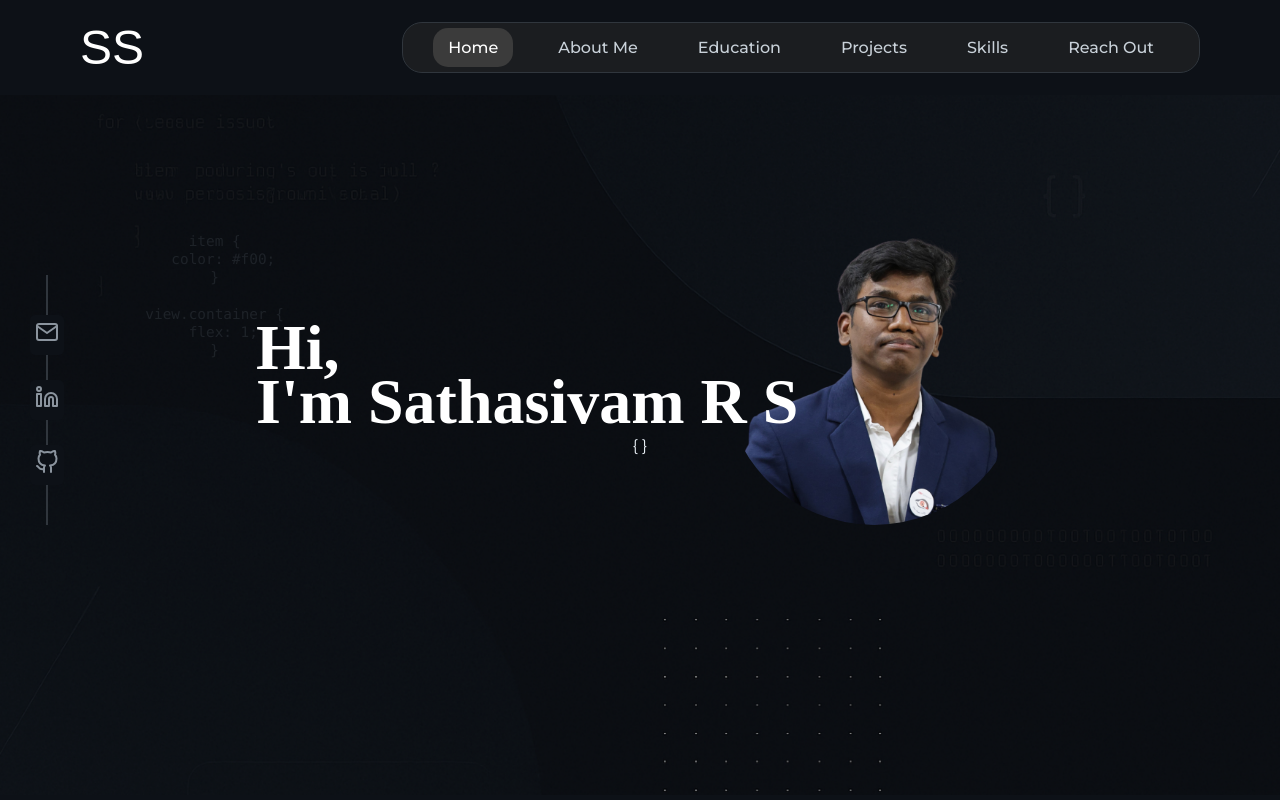
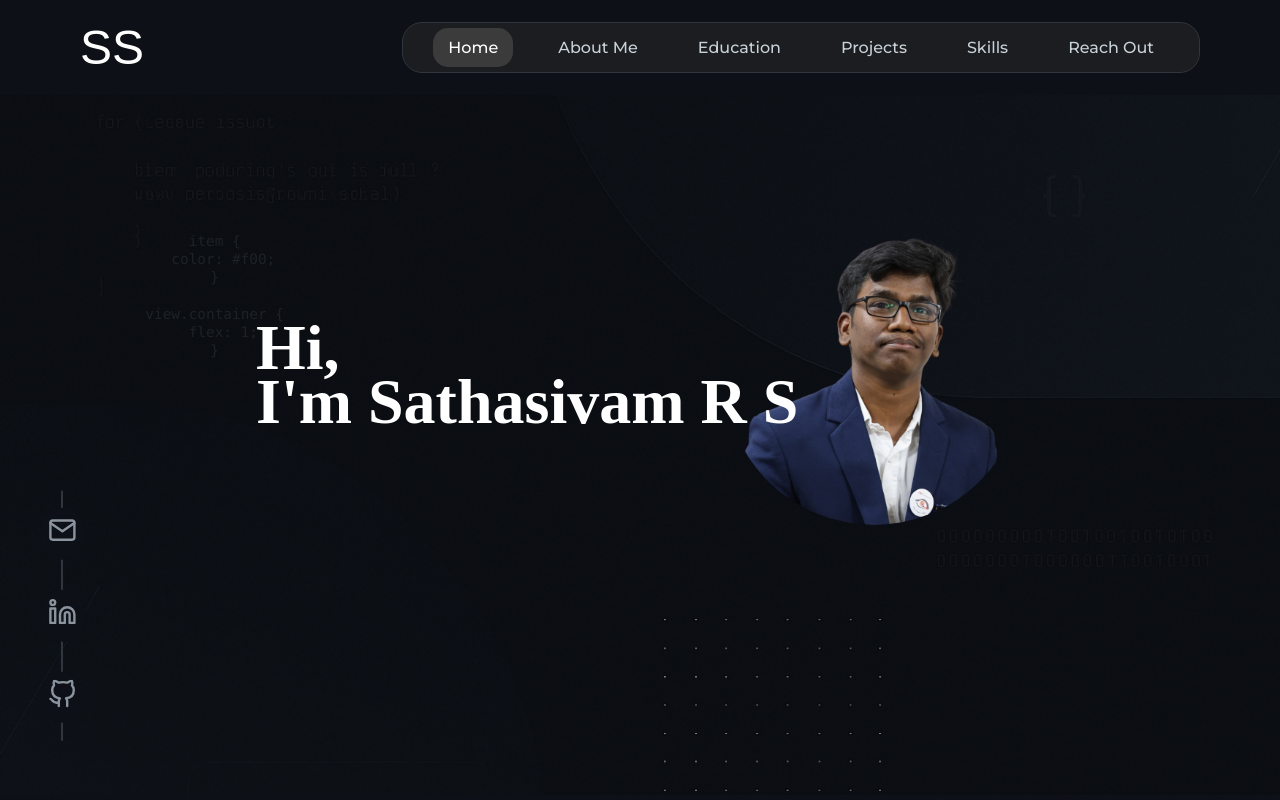
Before and after one commit to SathaSivamRS/Satha_Portfolio, a React (Create React App) app: page / in a window 1280 px wide. Built offline with nearby package versions, Linux system fonts and the light colour scheme; a web font is replaced by a local one.

Commit message:
feat: Build and style complete portfolio hero section-1.1

```diff
--- a/src/components/Hero/Hero.js
+++ b/src/components/Hero/Hero.js
@@ -27,7 +27,7 @@ const Hero = () => {
       <div className={styles.codeSnippet}>
         <pre><code>{codeSnippet}</code></pre>
       </div>
-      <div className={styles.brackets}>{"{ }"}</div>
+      {/* <div className={styles.brackets}>{"{ }"}</div> */}
       <div className={styles.curvedLine}></div>
 
       {/* Main Content */}
--- a/src/components/SocialLinks/SocialLinks.js
+++ b/src/components/SocialLinks/SocialLinks.js
@@ -1,17 +1,18 @@
 import React from 'react';
+// Make sure you are importing from 'react-icons/fi' for the outline style
 import { FiMail, FiLinkedin, FiGithub } from 'react-icons/fi';
 import styles from './SocialLinks.module.css';
 
 const SocialLinks = () => {
   return (
     <div className={styles.socialContainer}>
-      <a href="mailto:youremail@example.com" aria-label="Email">
+      <a href="mailto:sathasivamrs23@gmail.com" aria-label="Email">
         <FiMail />
       </a>
-      <a href="https://linkedin.com/in/yourprofile" target="_blank" rel="noopener noreferrer" aria-label="LinkedIn">
+      <a href="https://linkedin.com/in/rssathasivam" target="_blank" rel="noopener noreferrer" aria-label="LinkedIn">
         <FiLinkedin />
       </a>
-      <a href="https://github.com/yourprofile" target="_blank" rel="noopener noreferrer" aria-label="GitHub">
+      <a href="https://github.com/SathaSivamRS" target="_blank" rel="noopener noreferrer" aria-label="GitHub">
         <FiGithub />
       </a>
     </div>
--- a/src/components/SocialLinks/SocialLinks.module.css
+++ b/src/components/SocialLinks/SocialLinks.module.css
@@ -1,21 +1,22 @@
 .socialContainer {
   position: fixed;
-  left: 30px;
+  /* CHANGED: Positioned 40px from the left edge */
+  left: 40px;
   top: 50%;
-  transform: translateY(-50%);
+  transform: translateY(50%);
   display: flex;
   flex-direction: column;
-  gap: 25px;
+  gap: 30px; /* Increased gap for better spacing */
   align-items: center;
   z-index: 10;
 }
 
-/* Vertical line */
+/* ADDED: This pseudo-element creates the vertical line */
 .socialContainer::before {
   content: '';
   width: 2px;
-  height: 250px; /* Adjust height as needed */
-  background-color: #30363d;
+  height: 250px;
+  background-color: #30363d; /* Subtle grey color for the line */
   position: absolute;
   left: 50%;
   top: 50%;
@@ -24,12 +25,16 @@
 }
 
 .socialContainer a {
+  /* CHANGED: Updated color to match the design's subtle grey */
   color: #8b949e;
-  font-size: 1.5rem;
+  /* CHANGED: Increased icon size */
+  font-size: 1.8rem;
   transition: color 0.3s ease, transform 0.3s ease;
-  background-color: #0D1117; /* To make icons pop out from the line */
-  padding: 5px; /* Adjust padding if needed */
-  border-radius: 5px; /* Subtle rounded corners */
+
+  /* IMPORTANT: This makes the icon 'punch out' of the line */
+  background-color: #0D1117;
+  padding: 8px;
+  border-radius: 50%; /* Make the background circular */
 }
 
 .socialContainer a:hover {
```
